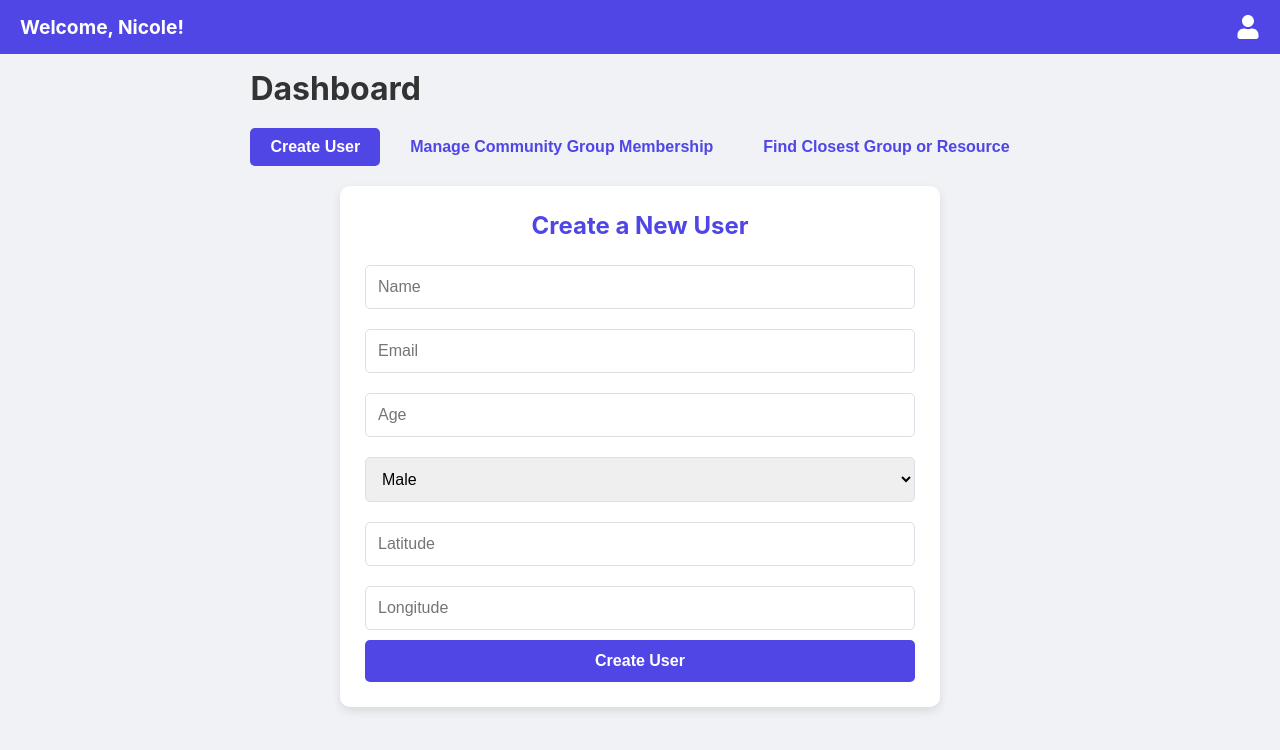
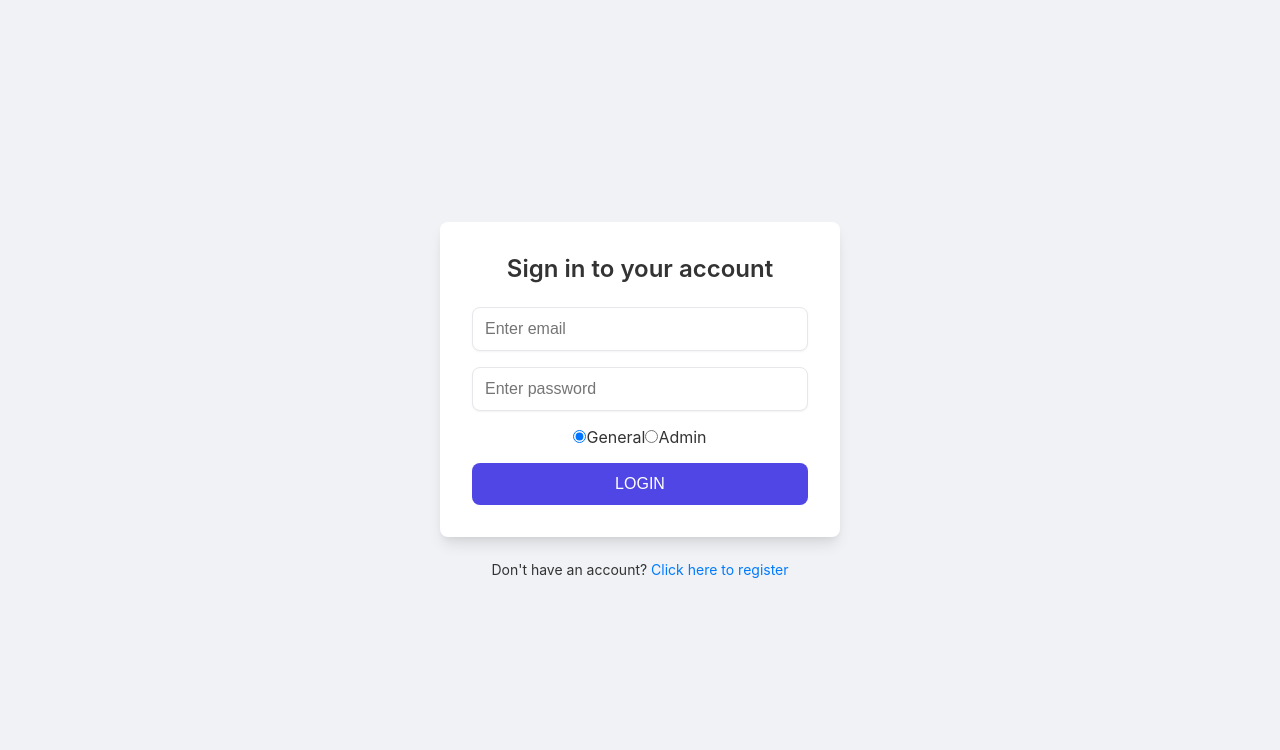
Before and after one commit to nlin0907/communitycompass-client, a React (Create React App) app in the folder login-system-frontend/: page / in a window 1280 px wide. Shown: the top 750 px of the page. Built offline with nearby package versions, Linux system fonts and the light colour scheme.

Commit message:
change login logic to route to different home pages depending on general or admin selection

```diff
--- a/login-system-frontend/src/App.js
+++ b/login-system-frontend/src/App.js
@@ -1,62 +1,3 @@
-// import React, { useState } from 'react';
-// import { BrowserRouter as Router, Link, Routes, Route, useLocation } from 'react-router-dom';
-// import './App.css';
-
-// import LoginPage from './component/LoginPage';
-// import HomePage from './component/HomePage';
-// import RegistrationPage from './component/RegistrationPage';
-
-// function App() {
-//   const [user, setUser] = useState('');
-
-//   const handleLogin = (userData) => {
-//     setUser(userData);
-//   };
-
-//   const handleLogout = () => {
-//     setUser('');
-//   };
-
-//   return (
-//     <Router>
-//       <div className="App">
-//         <Routes>
-//           <Route
-//             path="/"
-//             element={
-//               !user ? (
-//                 <LoginPage onLogin={handleLogin} />
-//               ) : (
-//                 <HomePage user={user} onLogout={handleLogout} />
-//               )
-//             }
-//           />
-//           <Route path="/register" element={<RegistrationPage />} />
-//         </Routes>
-//         <div>
-//           {!user && (
-//             <AuthLink />
-//           )}
-//         </div>
-//       </div>
-//     </Router>
-//   );
-// }
-
-// function AuthLink() {
-//   const location = useLocation();
-//   if (location.pathname !== '/register') {
-//     return (
-//       <p class = "registration-link">
-//         Don't have an account? <Link to="/register">Click here to register</Link>
-//       </p>
-//     );
-//   }
-//   return null;
-// }
-
-// export default App;
-
 import React, { useState } from 'react';
 import { BrowserRouter as Router, Link, Routes, Route, useLocation } from 'react-router-dom';
 import './App.css';
@@ -67,36 +8,56 @@ import GeneralHome from './component/GeneralHome';
 import RegistrationPage from './component/RegistrationPage';
 
 function App() {
-  // Commenting out user state and login handler temporarily
-  // const [user, setUser] = useState('');
+  const [user, setUser] = useState('');
 
-  // const handleLogin = (userData) => {
-  //   setUser(userData);
-  // };
+  const handleLogin = (userData) => {
+    setUser(userData);
+  };
 
   const handleLogout = () => {
-    // Commented out to simplify testing
-    // setUser('');
+    setUser('');
   };
 
   return (
     <Router>
       <div className="App">
         <Routes>
-          {/* Display HomePage by default for now */}
           <Route
             path="/"
-            element={<GeneralHome user={{ firstname: "Nicole" }} onLogout={handleLogout} />}
+            element={
+              !user ? (
+                <LoginPage onLogin={handleLogin} />
+              ) : (
+                user.role === 'admin' ? (
+                  <AdminHome user={user} onLogout={handleLogout} />
+                ) : (
+                  <GeneralHome user={user} onLogout={handleLogout} />
+                )
+              )
+            }
           />
           <Route path="/register" element={<RegistrationPage />} />
         </Routes>
         <div>
-          {/* Hide the AuthLink for now */}
-          {/* {!user && <AuthLink />} */}
+          {!user && (
+            <AuthLink />
+          )}
         </div>
       </div>
     </Router>
   );
 }
 
+function AuthLink() {
+  const location = useLocation();
+  if (location.pathname !== '/register') {
+    return (
+      <p className="registration-link">
+        Don't have an account? <Link to="/register">Click here to register</Link>
+      </p>
+    );
+  }
+  return null;
+}
+
 export default App;
--- a/login-system-frontend/src/component/LoginPage.js
+++ b/login-system-frontend/src/component/LoginPage.js
@@ -4,15 +4,16 @@ import axios from 'axios';
 function LoginPage({ onLogin }) {
   const [email, setEmail] = useState('');
   const [password, setPassword] = useState('');
+  const [role, setRole] = useState('general');
 
   const handleLogin = async () => {
     try {
-      // TODO: have the url render to the admin home page or general homepage; localhost will not work in the future when we deploy
       const url = `http://localhost:9090/api/employee/get?email=${encodeURIComponent(email)}&password=${encodeURIComponent(password)}`;
       const response = await axios.get(url);
       const userData = response.data;
-      onLogin(userData);
 
+      // Add the selected role to userData
+      onLogin({ ...userData, role });
     } catch (error) {
       console.error('Login error:', error);
     }
@@ -28,9 +29,29 @@ function LoginPage({ onLogin }) {
         <div className="input-container">
           <input type="password" placeholder="Enter password" value={password} onChange={(e) => setPassword(e.target.value)} />
         </div>
-        <button className = "login-button" type = "button"onClick={handleLogin}>Login</button>
+        <div className="role-selection">
+          <label>
+            <input
+              type="radio"
+              value="general"
+              checked={role === 'general'}
+              onChange={(e) => setRole(e.target.value)}
+            />
+            General
+          </label>
+          <label>
+            <input
+              type="radio"
+              value="admin"
+              checked={role === 'admin'}
+              onChange={(e) => setRole(e.target.value)}
+            />
+            Admin
+          </label>
+        </div>
+        <button className="login-button" type="button" onClick={handleLogin}>Login</button>
       </div>
-      </div>
+    </div>
   );
 }
 
```
